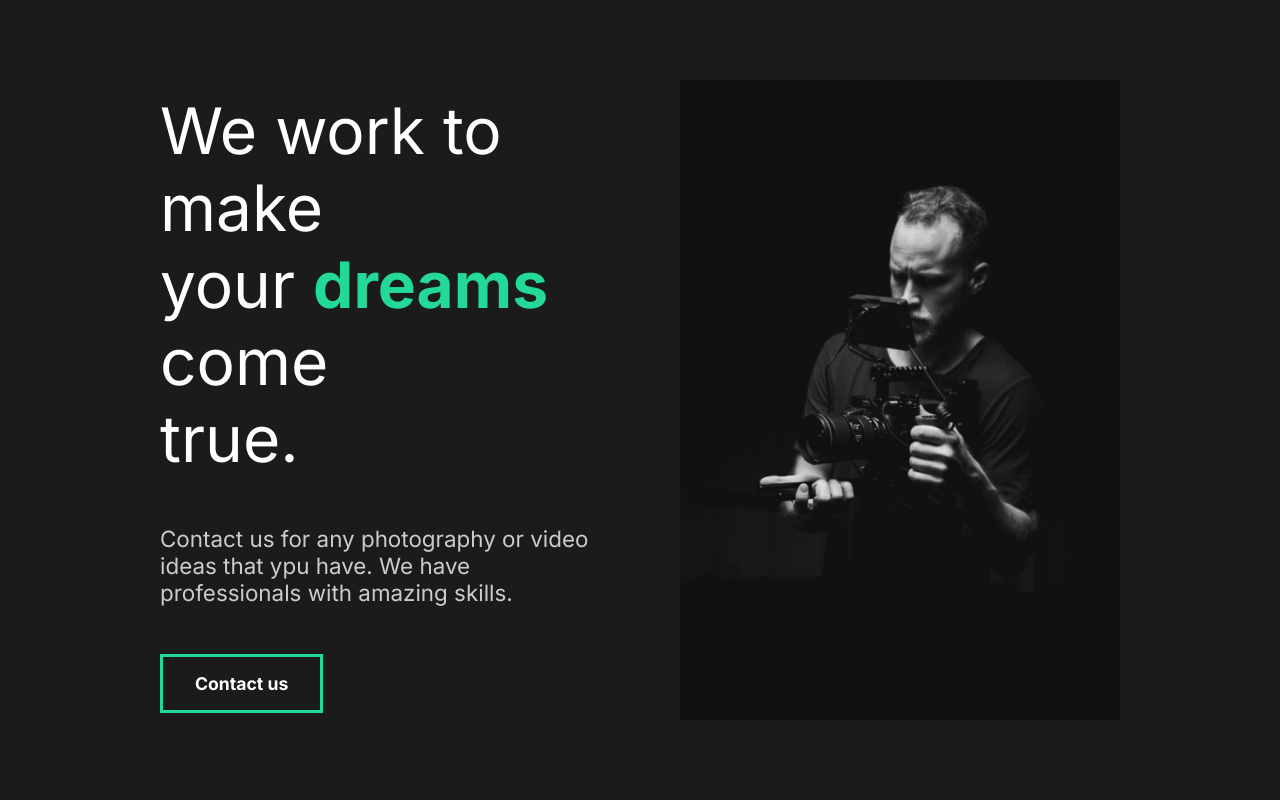
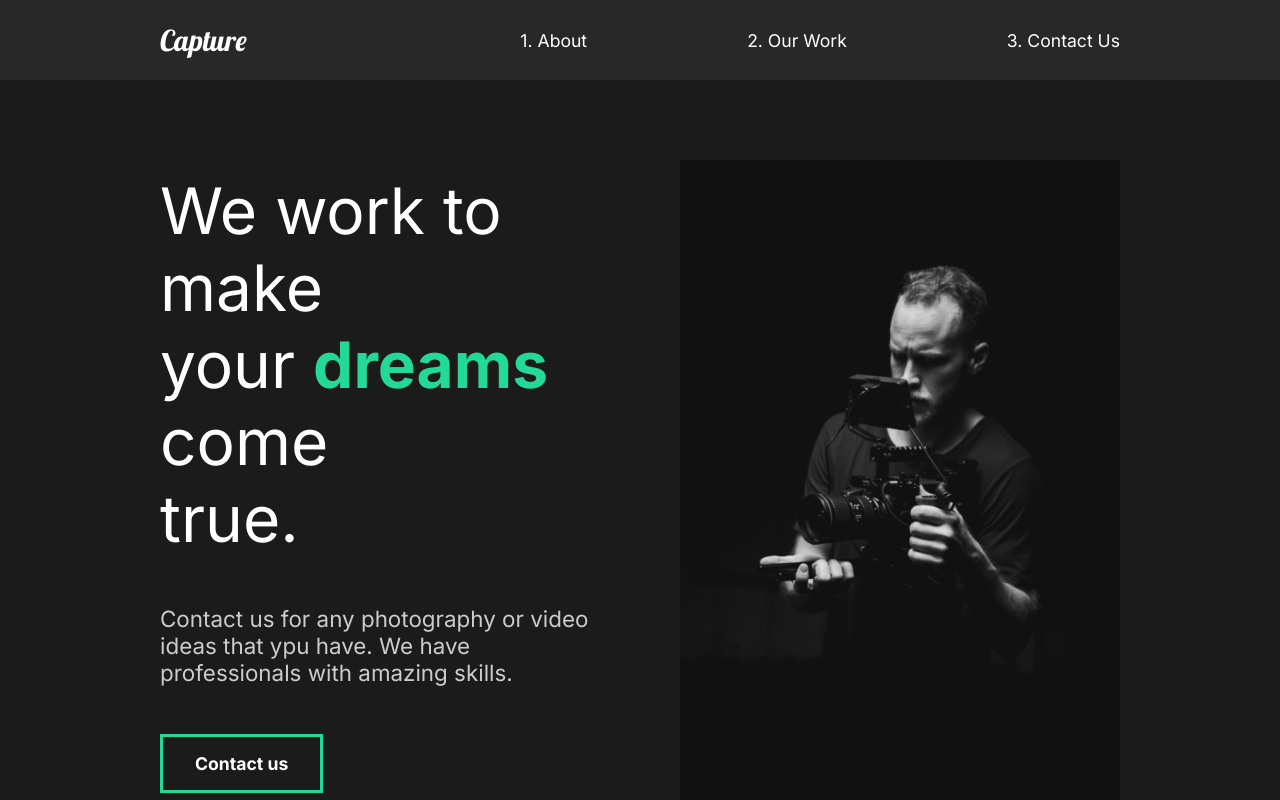
Before and after one commit to DevCarlosGuerrero/react-mock-portfolio, a React (Create React App) app: page / in a window 1280 px wide. Shown: the top 800 px of the page. Built offline with nearby package versions, Linux system fonts and the light colour scheme.

Commit message:
7. Implementing Nav

```diff
--- a/src/App.js
+++ b/src/App.js
@@ -4,11 +4,15 @@
 // Import Pages
 import AboutUs from "./pages/AboutUs";
 
+// Import Components
+import Nav from './components/Nav'
+
 
 function App() {
   return (
     <div className="App">
       <GlobalStyle />
+      <Nav />
       <AboutUs />
     </div>
   );
--- a/src/components/FaqSection.js
+++ b/src/components/FaqSection.js
@@ -2,7 +2,7 @@
 
 // Import Styles
 import styled from 'styled-components';
-import { StyledAbout, StyledDescription, StyledImage, StyledHide } from '../styles';
+import { StyledAbout } from '../styles';
 
 
 const FaqSection = () => {
--- /dev/null
+++ b/src/components/Nav.js
@@ -0,0 +1,51 @@
+import React from 'react'
+
+// Import Styles
+import styled from 'styled-components';
+import { StyledAbout } from '../styles';
+
+function Nav() {
+    return (
+        <StyledNav>
+            <h1><a id="logo" href="#">Capture</a></h1>
+            <ul>
+                <li><a href="#">1. About</a></li>
+                <li><a href="#">2. Our Work</a></li>
+                <li><a href="#">3. Contact Us</a></li>
+            </ul>
+        </StyledNav>
+    )
+}
+
+const StyledNav = styled.nav`
+    min-height: 10vh;
+    margin: auto;
+    display: flex;
+    justify-content: space-between;
+    align-items: center;
+    padding: 1rem 10rem;
+    background: #282828;
+
+    ul {
+        display: flex;
+        list-style: none;
+    }
+
+    li {
+            padding-left: 10rem;
+            position: relative;
+        }
+
+    #logo {
+        font-family: 'Lobster', sans-serif;
+        font-size: 1.8rem;
+        font-weight: lighter;
+    }
+
+    a {
+        color: #fff;
+        text-decoration: none;
+    }
+`;
+
+export default Nav;
```
